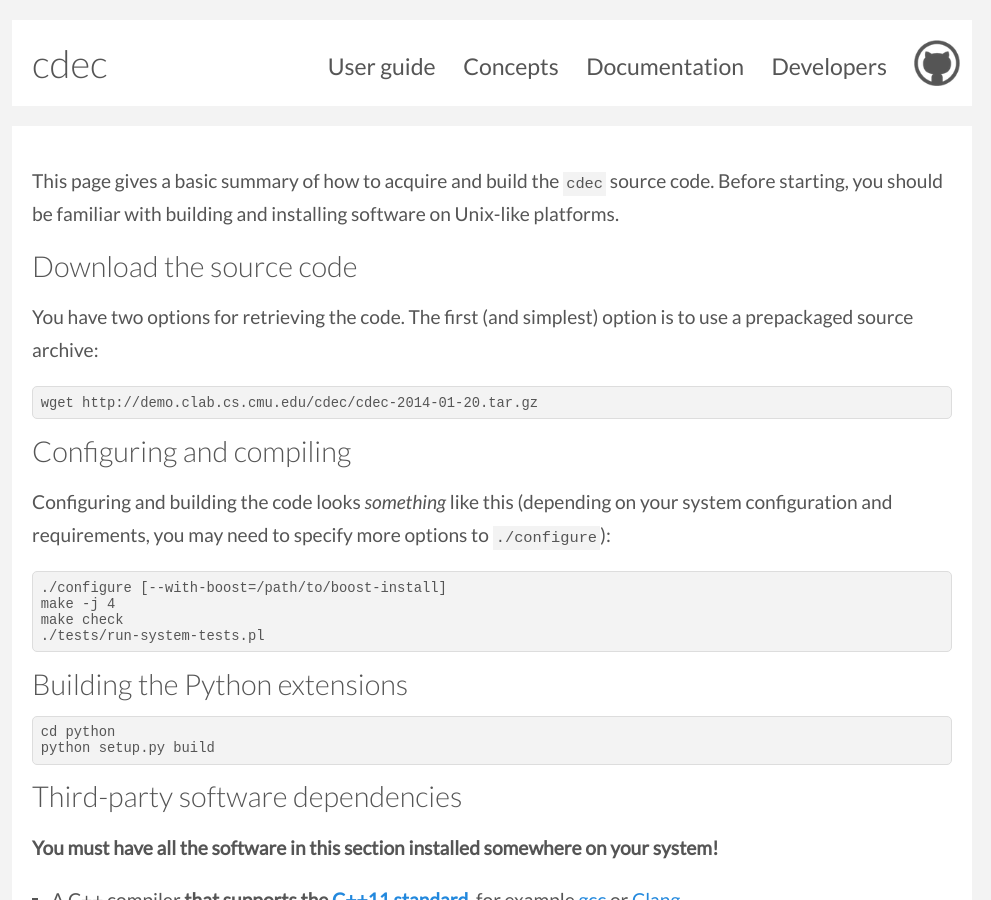
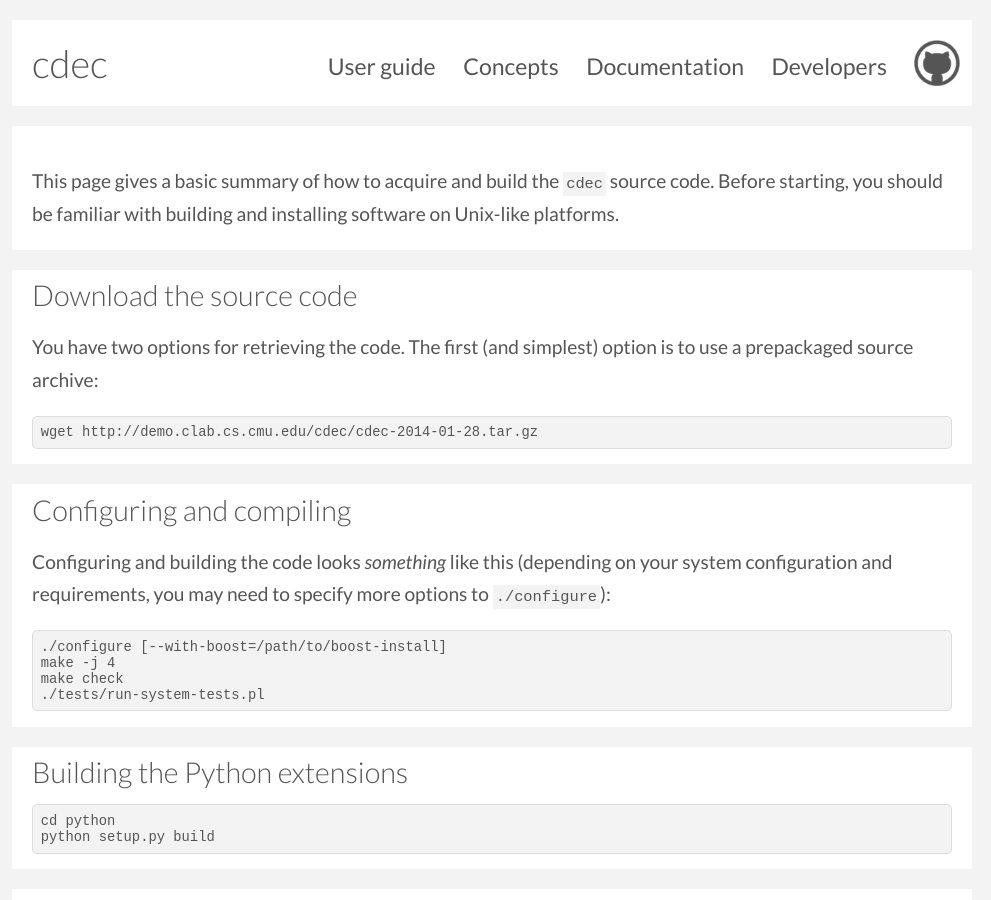
Before and after one commit to cdec/cdec.github.com, a Jekyll site: the page built from guide/compiling.md, in a window 1280 px wide and 900 px high. Shown: the whole window, without its empty margins (148-1139 px from the left). Built offline with Jekyll 4.4.1, drawn with Linux system fonts in a browser that asks for light colours; some web fonts are replaced; Markdown is read by kramdown in place of the engine named in the settings.

Commit message:
new docs

```diff
--- a/guide/compiling.md
+++ b/guide/compiling.md
@@ -4,11 +4,13 @@ title: Building cdec from source
 ---
 This page gives a basic summary of how to acquire and build the `cdec` source code.  Before starting, you should be familiar with building and installing software on Unix-like platforms.
 
+<hr/>
 # Download the source code
 You have two options for retrieving the code. The first (and simplest) option is to use a prepackaged source archive:
 
-    wget http://demo.clab.cs.cmu.edu/cdec/cdec-2014-01-20.tar.gz
+    wget http://demo.clab.cs.cmu.edu/cdec/cdec-2014-01-28.tar.gz
 
+<hr/>
 # Configuring and compiling
 Configuring and building the code looks *something* like this (depending on your system configuration and requirements, you may need to specify more options to `./configure`):
 
@@ -17,11 +19,13 @@ Configuring and building the code looks *something* like this (depending on your
     make check
     ./tests/run-system-tests.pl
 
+<hr/>
 # Building the Python extensions
 
     cd python
     python setup.py build
 
+<hr/>
 # Third-party software dependencies
 **You must have all the software in this section installed somewhere on your system!**
 
@@ -32,6 +36,7 @@ Configuring and building the code looks *something* like this (depending on your
 - [GNU Flex](http://flex.sourceforge.net/)
 - [Python-2.7](http://docs.python.org/) is required to build the `pycdec` extensions
 
+<hr/>
 # Optional extensions
 The software in this section is optional. The extensions are configured with command line options to the `./configure` script prior to compilation.
 
@@ -55,6 +60,7 @@ The software in this section is optional. The extensions are configured with com
 </table>
 <br />
 
+<hr/>
 # Getting `cdec` from GitHub
 
 If you intend to make changes to the `cdec` code, you will need to clone cdec from the central git repository, [which is hosted at github.](http://github.com/redpony/cdec) Checking out the code is simple enough:
@@ -66,6 +72,7 @@ Prior to building the software for the first time, or when you make certain kind
 
     autoreconf -ifv
 
+<hr/>
 # Supported Platforms
 
 - Linux and Mac OS X are supported
```
Also changed, not shown: documentation/mira.md (+2 -0 lines).
